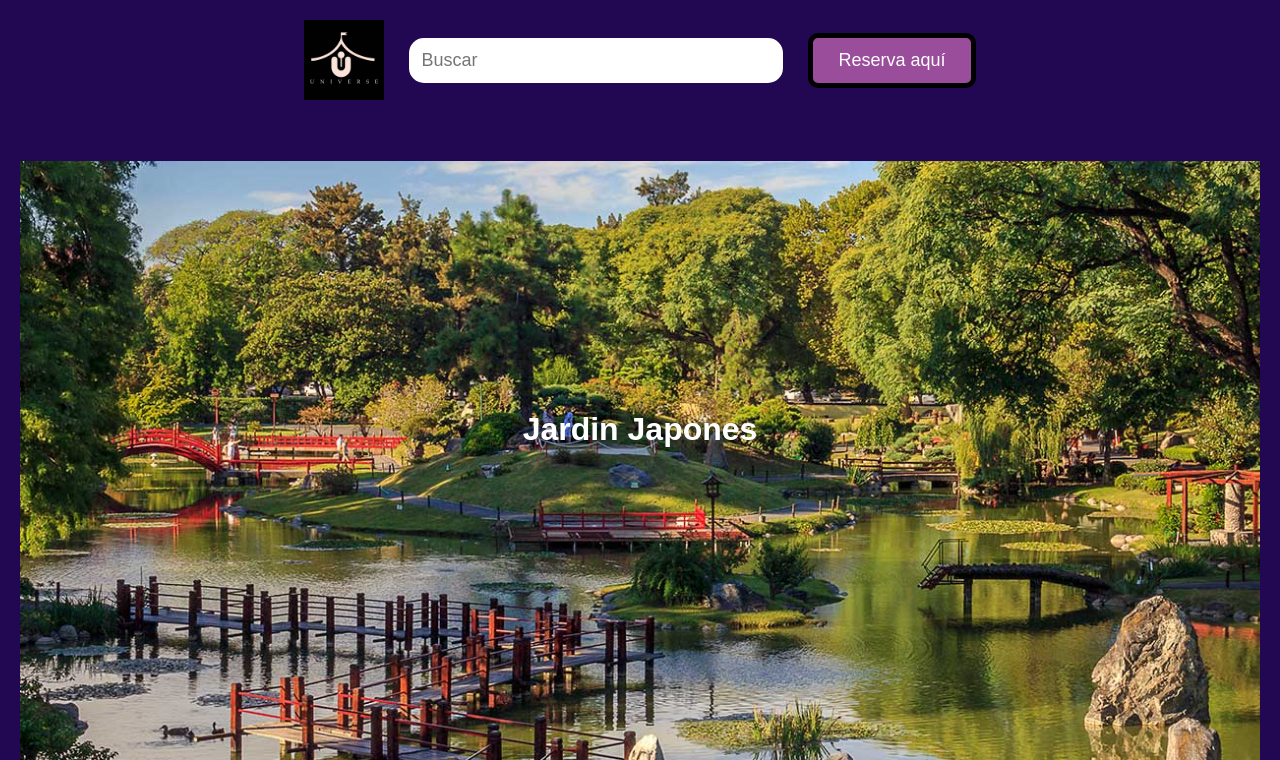
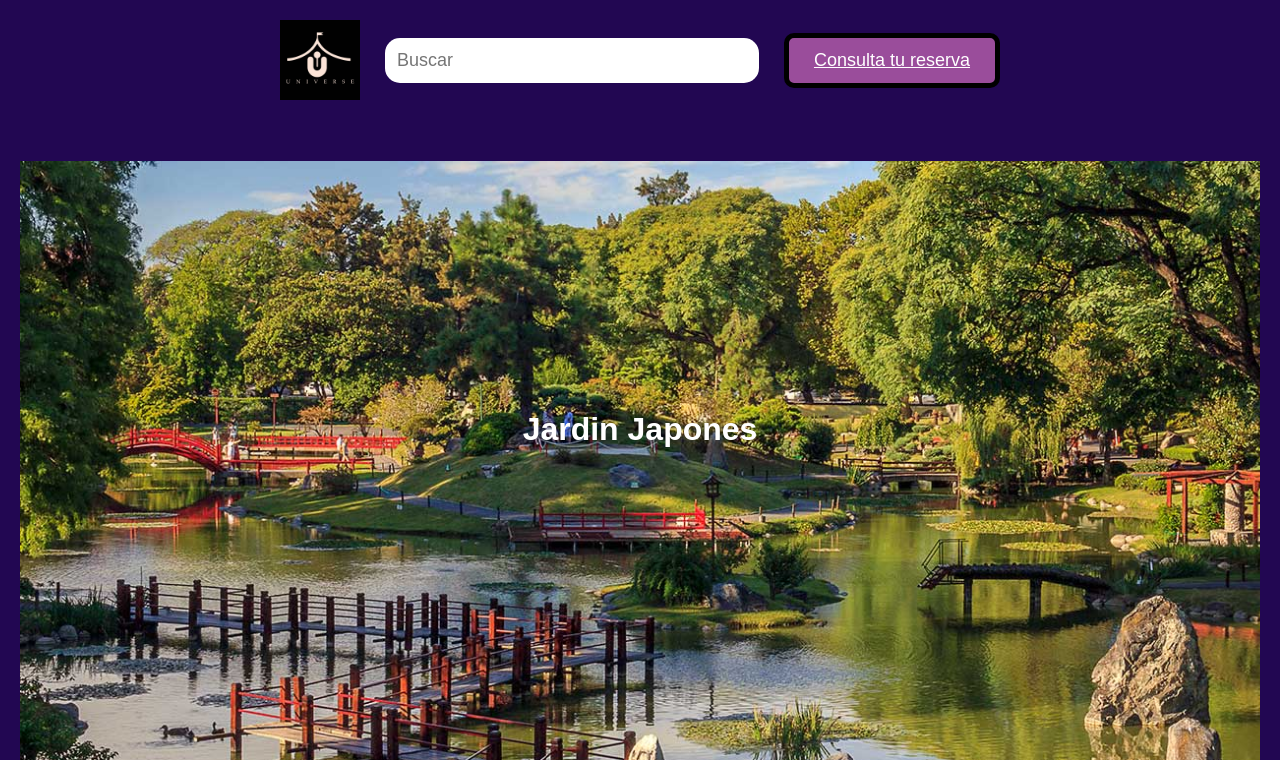
Before and after one commit to IPoli15/15-universe, a Flask app: page /cultura_jp in a window 1280 px wide; the page is wider, and only the part inside the window is pictured. Shown: the top 760 px of that part. Run offline with Flask 3, Linux system fonts and the light colour scheme.

Commit message:
actualizacion base y cultura html

```diff
--- a/templates/base.html
+++ b/templates/base.html
@@ -12,7 +12,7 @@
         <div class="contenedor-header">
             <img src="{{ url_for('static', filename='img/logo1.png') }}" alt="Logo" class="logo">
             <input type="text" placeholder="Buscar" class="barra-busqueda">
-            <button class="boton-reservar">Reserva aquí</button>
+            <a class="boton-reservar" href="{{url_for('Reserva')}}">Consulta tu reserva</a>
         </div>
     </header>
     <main>
--- a/templates/cultura_jp.html
+++ b/templates/cultura_jp.html
@@ -52,7 +52,7 @@
 
                                 <h2>Horarios:</h2><p>Toda la semana de 10:00 a 18:30</p>
 
-                                <a id="enlace" href="">Comprar Entrada</a>
+                                <a id="enlace" href="{{url_for('Pago')}}">Comprar Entrada</a>
 
                         </div>
                         <div id="parte-derecha">
```
